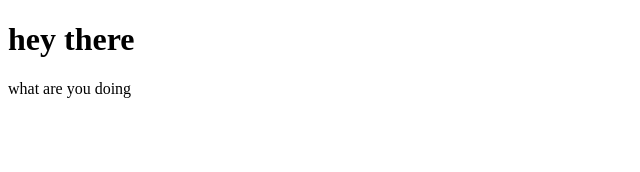
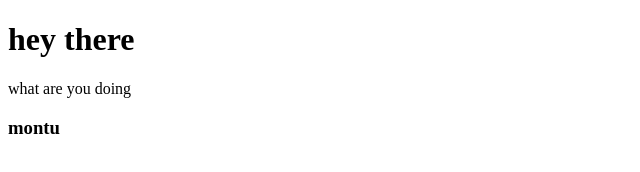
Before and after one commit to tamimhasan19702/snnap, a plain HTML site: page index.html in a window 1280 px wide. Shown: the full height of the page, 0-640 px from the left. Drawn offline with Linux system fonts and the light colour scheme.

Commit message:
changing

```diff
--- a/index.html
+++ b/index.html
@@ -8,5 +8,6 @@
 <body>
     <h1>hey there</h1>
     <p>what are you doing</p>
+    <h3>montu</h3>
 </body>
 </html>
```
